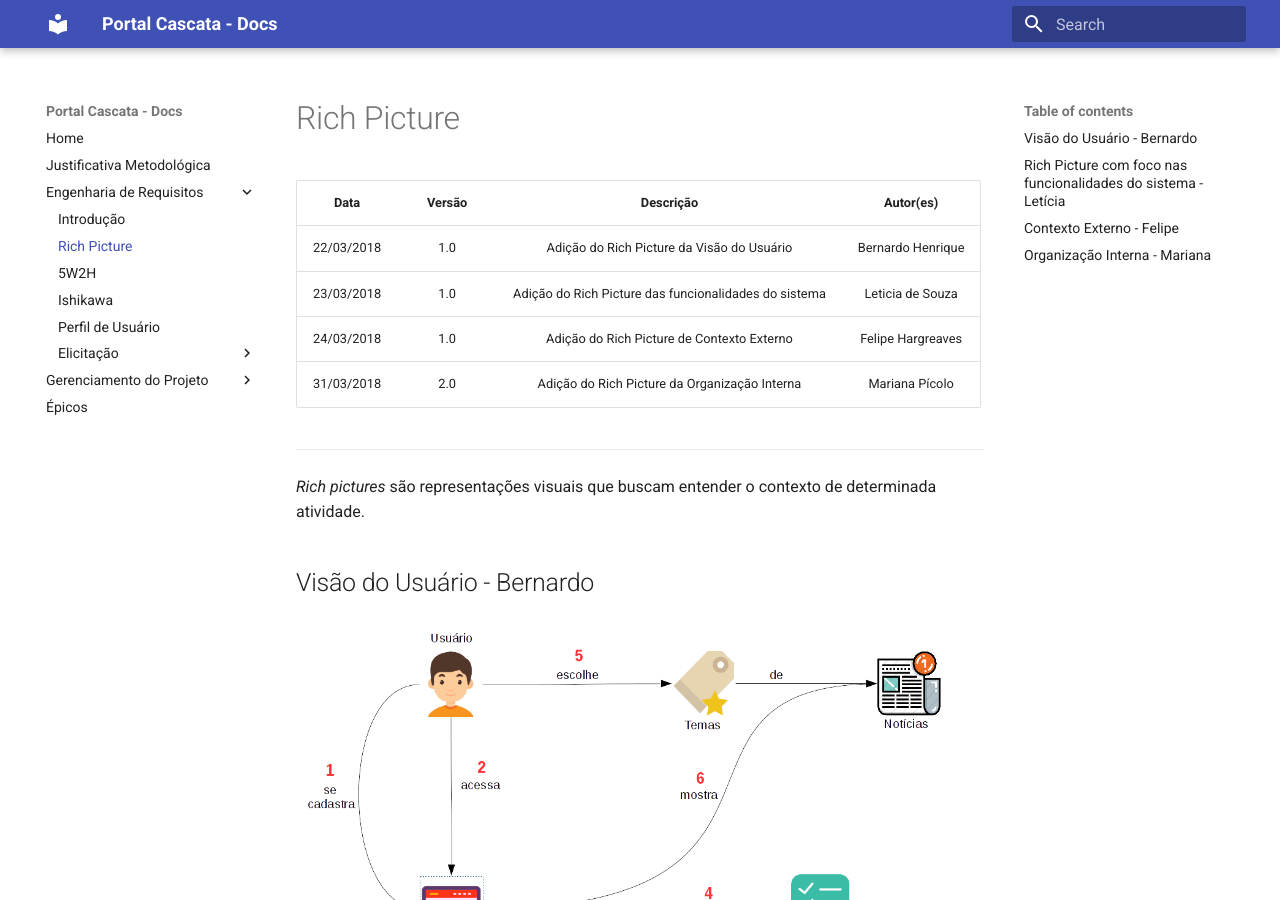
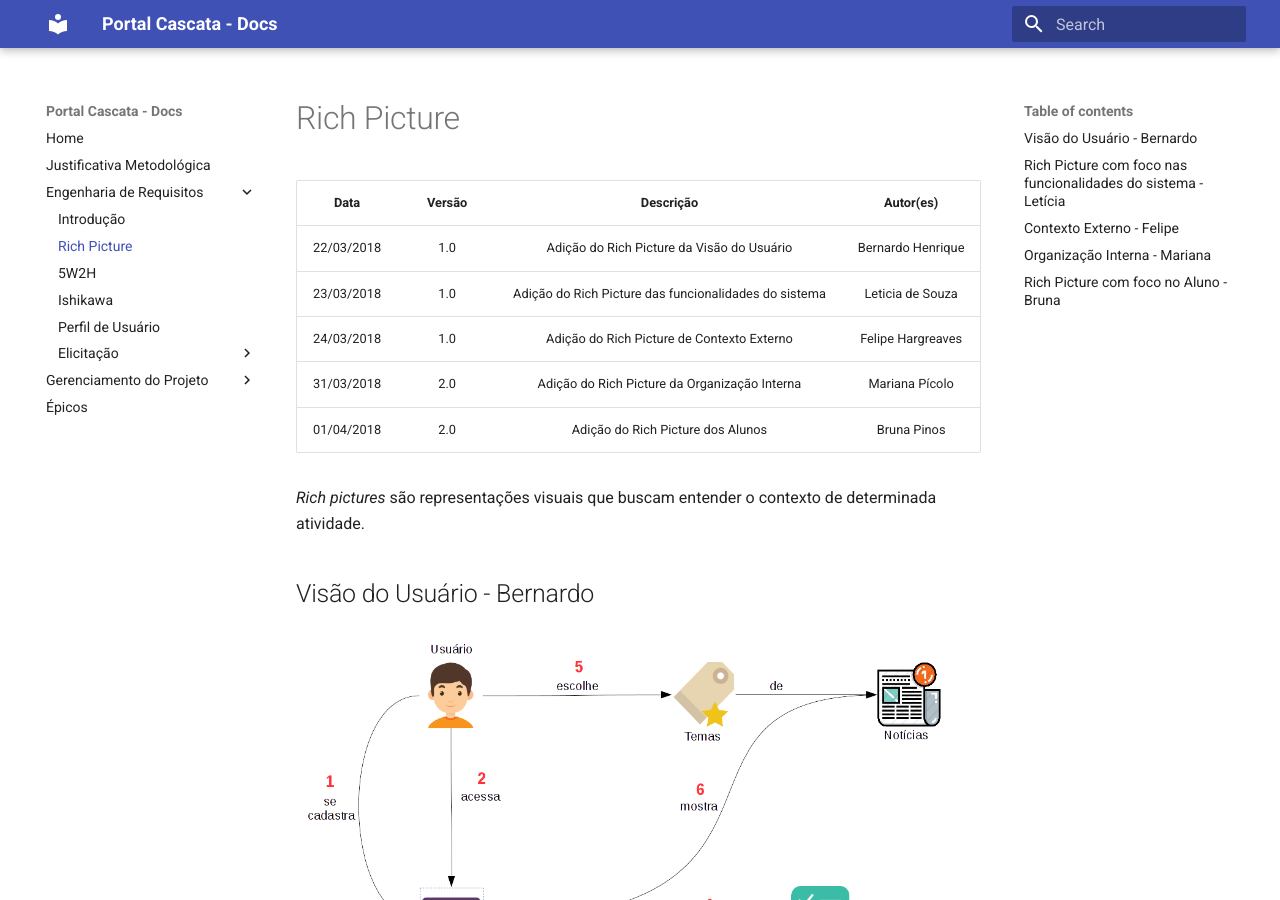
Before and after one commit to projeto-cascata/portal-cascata-docs, an MkDocs documentation site: the page built from docs/requisitos/richpicture.md, in a window 1280 px wide and 900 px high. Built offline with MkDocs 1.6.1 and Material for MkDocs 9.7.7, drawn with Linux system fonts in a browser that asks for light colours; old or Windows-style settings are respelled for this version of MkDocs; some of the changed text lies outside the part shown.

```diff
--- a/docs/requisitos/richpicture.md
+++ b/docs/requisitos/richpicture.md
@@ -6,8 +6,7 @@
 |23/03/2018|1.0| Adição do Rich Picture das funcionalidades do sistema | Leticia de Souza|
 |24/03/2018|1.0| Adição do Rich Picture de Contexto Externo | Felipe Hargreaves |
 |31/03/2018|2.0| Adição do Rich Picture da Organização Interna | Mariana Pícolo |
-
----
+|01/04/2018|2.0| Adição do Rich Picture dos Alunos | Bruna Pinos |
 
 *Rich pictures* são representações visuais que buscam entender o contexto de determinada atividade.
 
@@ -27,3 +26,7 @@
 ## Organização Interna - Mariana
 
 ![Organização Interna](../img/richPictures/rpMarianaOrganizacao.png)
+
+## Rich Picture com foco no Aluno - Bruna
+
+![Foco no aluno](../img/richPictures/rpBrunaAlunos.png)
```
